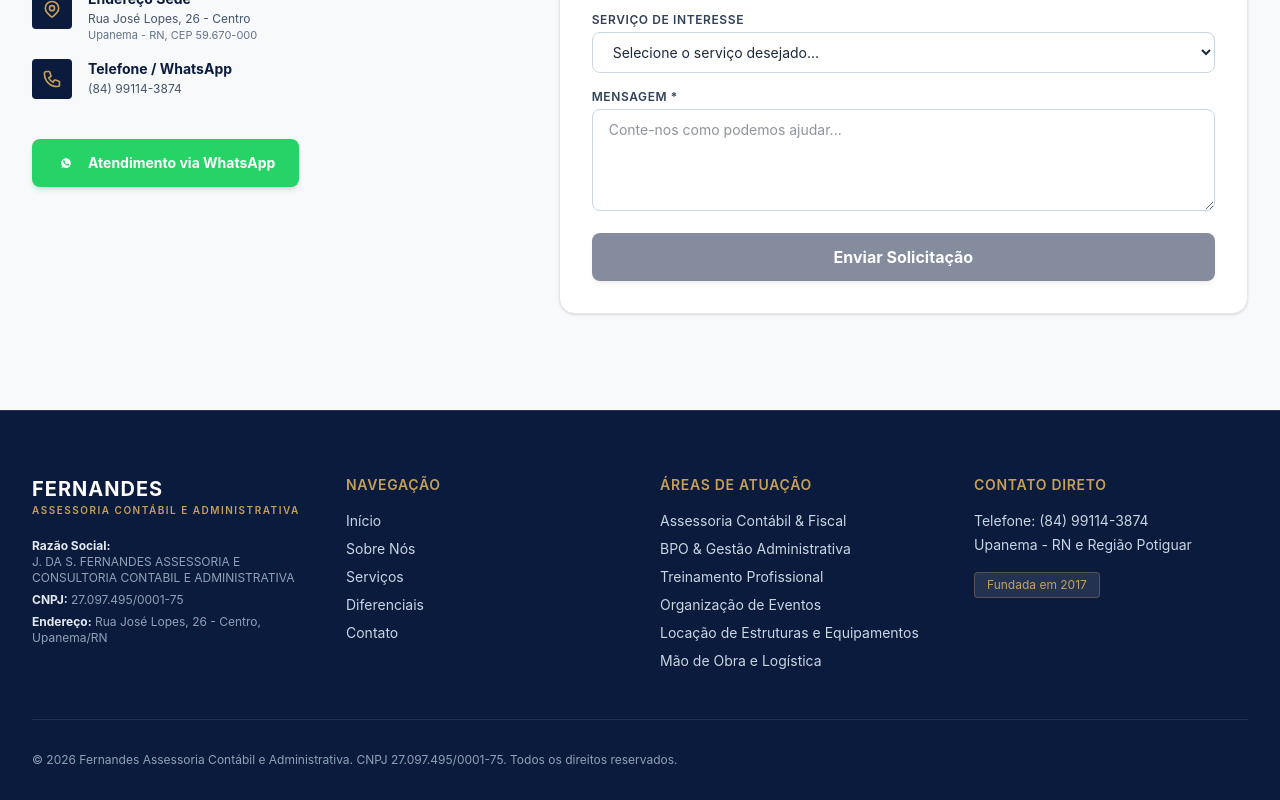
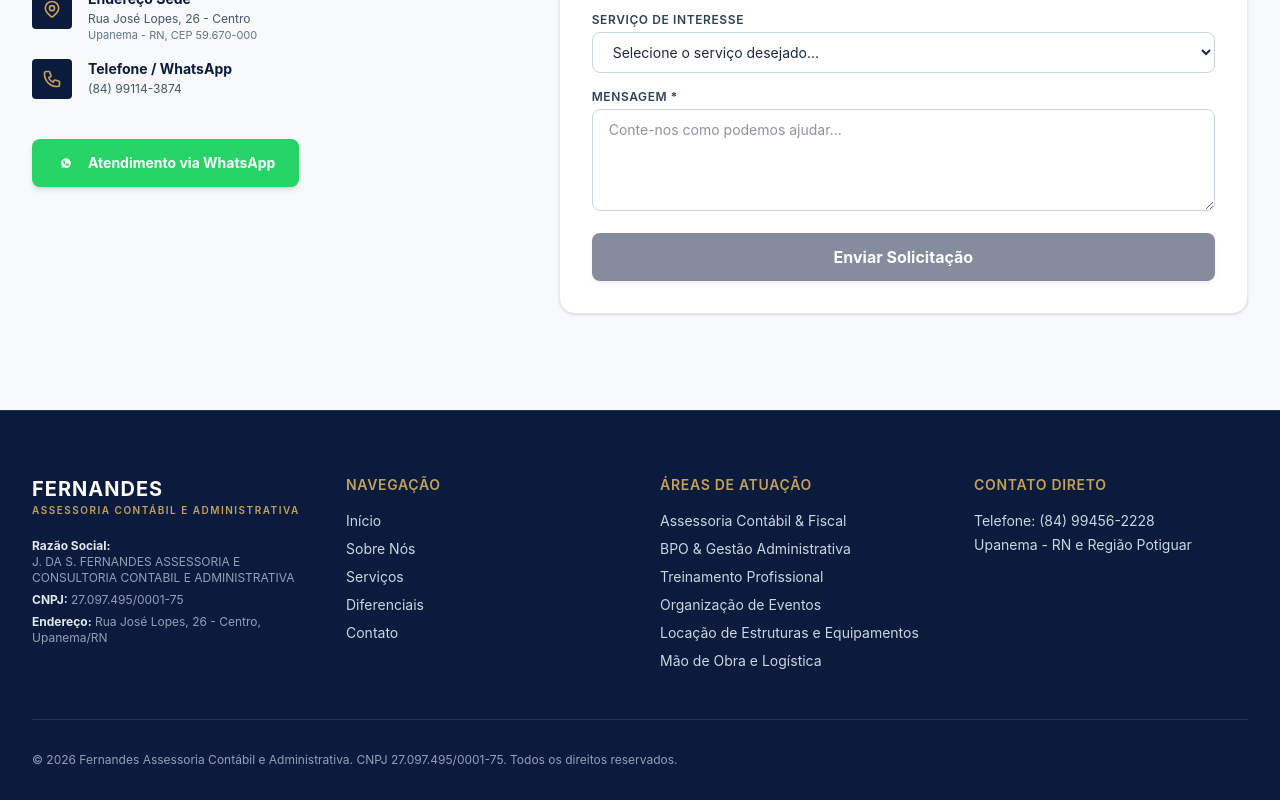
Before and after one commit to angelosilvanno/fernandes-assessoria, an Angular app: page / in a window 1280 px wide. Shown: the part 3618-4418 px from the top of the page. Built offline with nearby package versions, Linux system fonts and the light colour scheme.

Commit message:
feat(footer): remove informação de fundação do componente de rodapé

```diff
--- a/src/app/components/footer/footer.component.ts
+++ b/src/app/components/footer/footer.component.ts
@@ -49,11 +49,8 @@ import { Component } from '@angular/core';
           <!-- Coluna 4: Atendimento Oficial -->
           <div>
             <h4 class="text-sm font-semibold text-gold uppercase tracking-wider mb-4">Contato Direto</h4>
-            <p class="text-sm text-slate-300 mb-1">Telefone: (84) 99114-3874</p>
+            <p class="text-sm text-slate-300 mb-1">Telefone: (84) 99456-2228</p>
             <p class="text-sm text-slate-300 mb-4">Upanema - RN e Região Potiguar</p>
-            <span class="inline-block px-3 py-1 bg-white/10 rounded text-xs text-gold border border-gold/30">
-              Fundada em 2017
-            </span>
           </div>
 
         </div>
```
